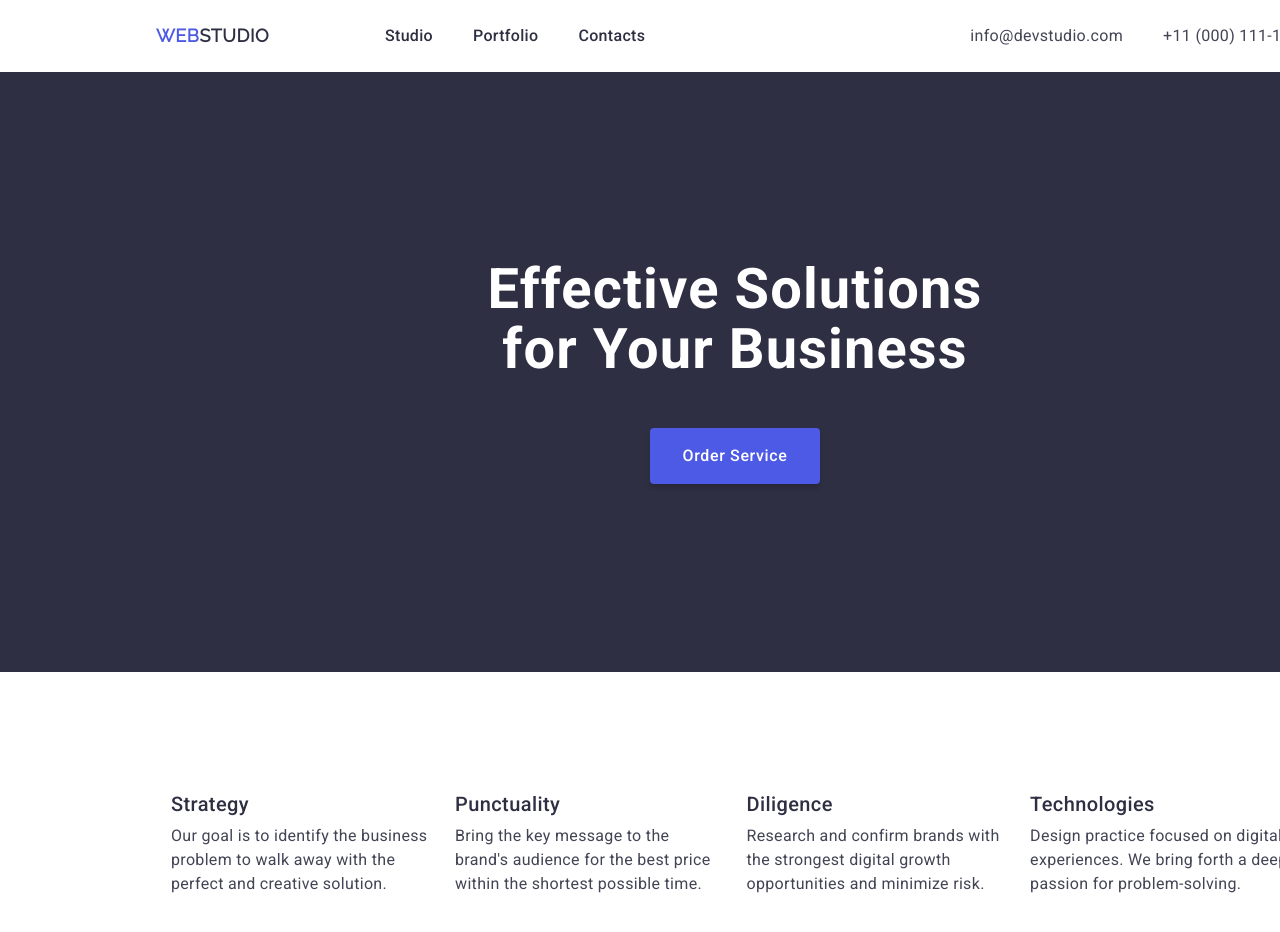
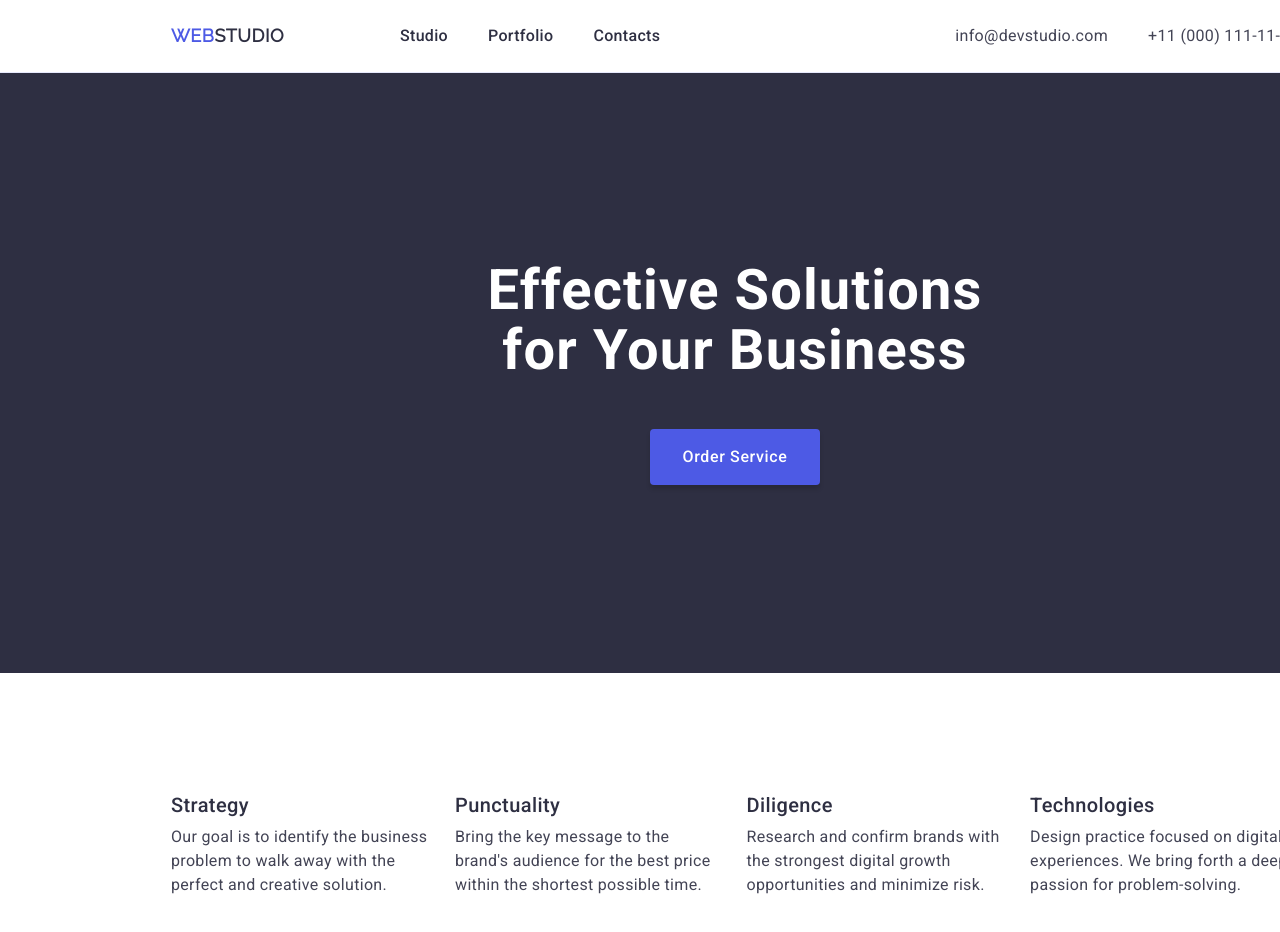
Before and after one commit to iLAV95/goit-markup-hw-03, a plain HTML site: page index.html in a window 1280 px wide. Shown: the top 932 px of the page. Drawn offline with nearby package versions, Linux system fonts and the light colour scheme.

Commit message:
next fix

```diff
--- a/css/style.css
+++ b/css/style.css
@@ -31,7 +31,11 @@ ul{
     display: flex;
     justify-content: space-between;
     align-items: center;
-    padding: 24px 0 24px 0;
+    /* padding: 24px 0 24px 0; */
+}
+.box-header{
+    border-bottom: 1px solid #e7e9fc;
+    padding: 0 15px 0 15px;
 }
 .logo{
     font-family: "Raleway", sans-serif;
@@ -50,6 +54,7 @@ ul{
 .box-header-nav{
     display: flex;
     align-items: center;
+    padding: 24px 0
 }
 .menu-nav{
     display: flex;
@@ -84,6 +89,7 @@ a.list-header:hover, a.list-header:focus{
     display: flex;
     margin: 0;
     gap: 40px;
+    padding: 24px 0;
 
 }
 .mail-tel{
```
